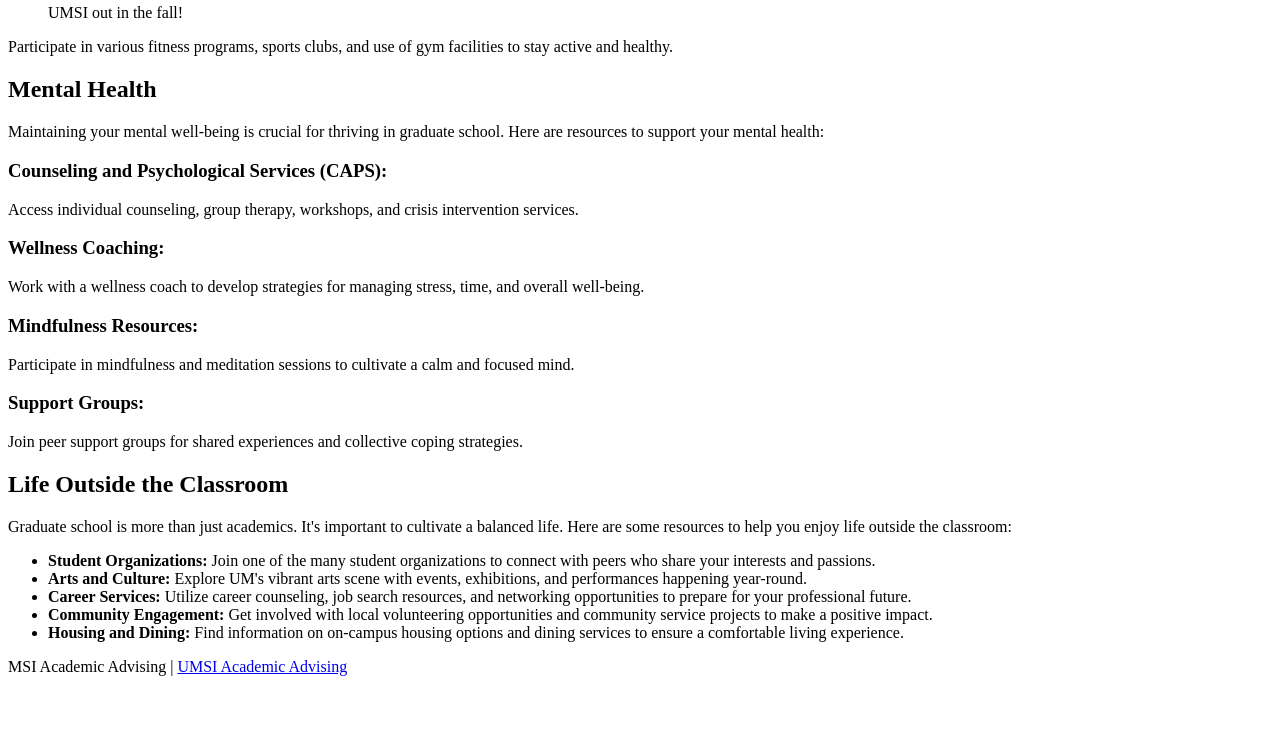
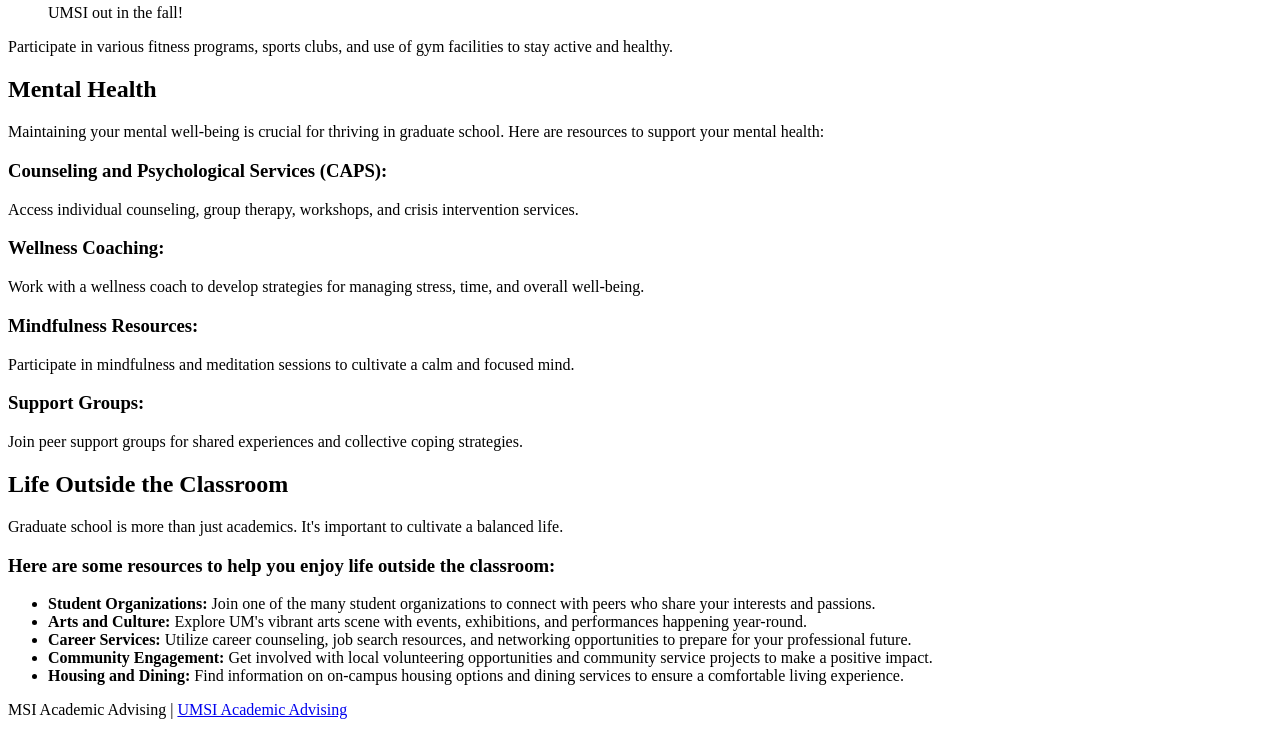
Before and after one commit to HannahHykes/client_project_w25, a plain HTML site: page index.html in a window 1280 px wide. Shown: the part 2655-3390 px from the top of the page. Before the commit the page ends 3347 px from the top, so only its background shows below. Drawn offline with Linux system fonts and the light colour scheme.

Commit message:
Add files via upload

```diff
--- a/index.html
+++ b/index.html
@@ -82,9 +82,9 @@
 
         <section id="life-outside-classroom">
             <h2>Life Outside the Classroom</h2>
-            <p>Graduate school is more than just academics. It's important to cultivate a balanced life. Here are some resources to help you enjoy life outside the classroom:</p>
+            <p>Graduate school is more than just academics. It's important to cultivate a balanced life.</p>
             <article>
-
+                <h3>Here are some resources to help you enjoy life outside the classroom:</h3>
             </article>
             <ul>
                 <li><strong>Student Organizations:</strong> Join one of the many student organizations to connect with peers who share your interests and passions.</li>
```
